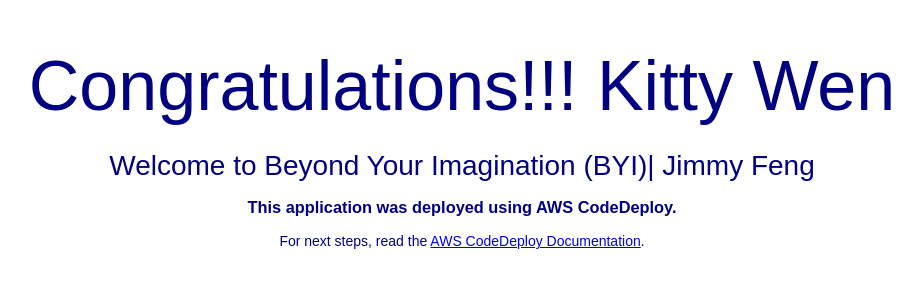
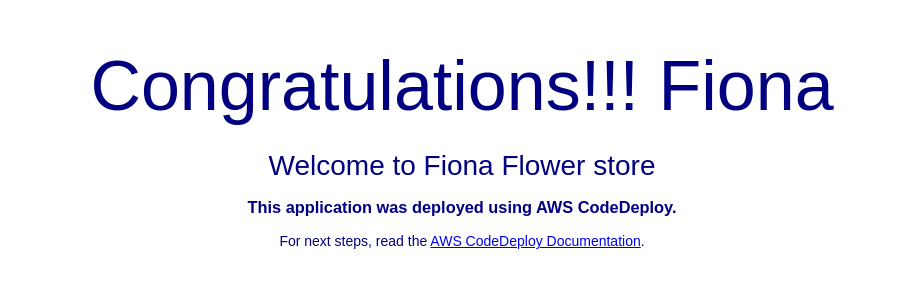
Before and after one commit to dezhif/aws_cicd_pipline_codedeploy, a plain HTML site: page index.html in a window 1280 px wide. Shown: the part 201-488 px from the top of the page, without its empty margins (178-1100 px from the left). Drawn offline with Linux system fonts and the light colour scheme.

Commit message:
Update index.html
fiona store

```diff
--- a/index.html
+++ b/index.html
@@ -27,8 +27,8 @@
 <body>
   <div align="center">
     <img src="https://s3.ap-south-1.amazonaws.com/www.basava.com/aar_logo_final.png" style="max-width: 20%;">
-    <h1>Congratulations!!! Kitty Wen</h1>
-      <h2>Welcome to Beyond Your Imagination (BYI)| Jimmy Feng</h2>
+    <h1>Congratulations!!! Fiona</h1>
+      <h2>Welcome to Fiona Flower store</h2>
     <h3>This application was deployed using AWS CodeDeploy.</h3>
     <p>For next steps, read the <a href="http://aws.amazon.com/documentation/codedeploy">AWS CodeDeploy Documentation</a>.</p>
   </div>
```
